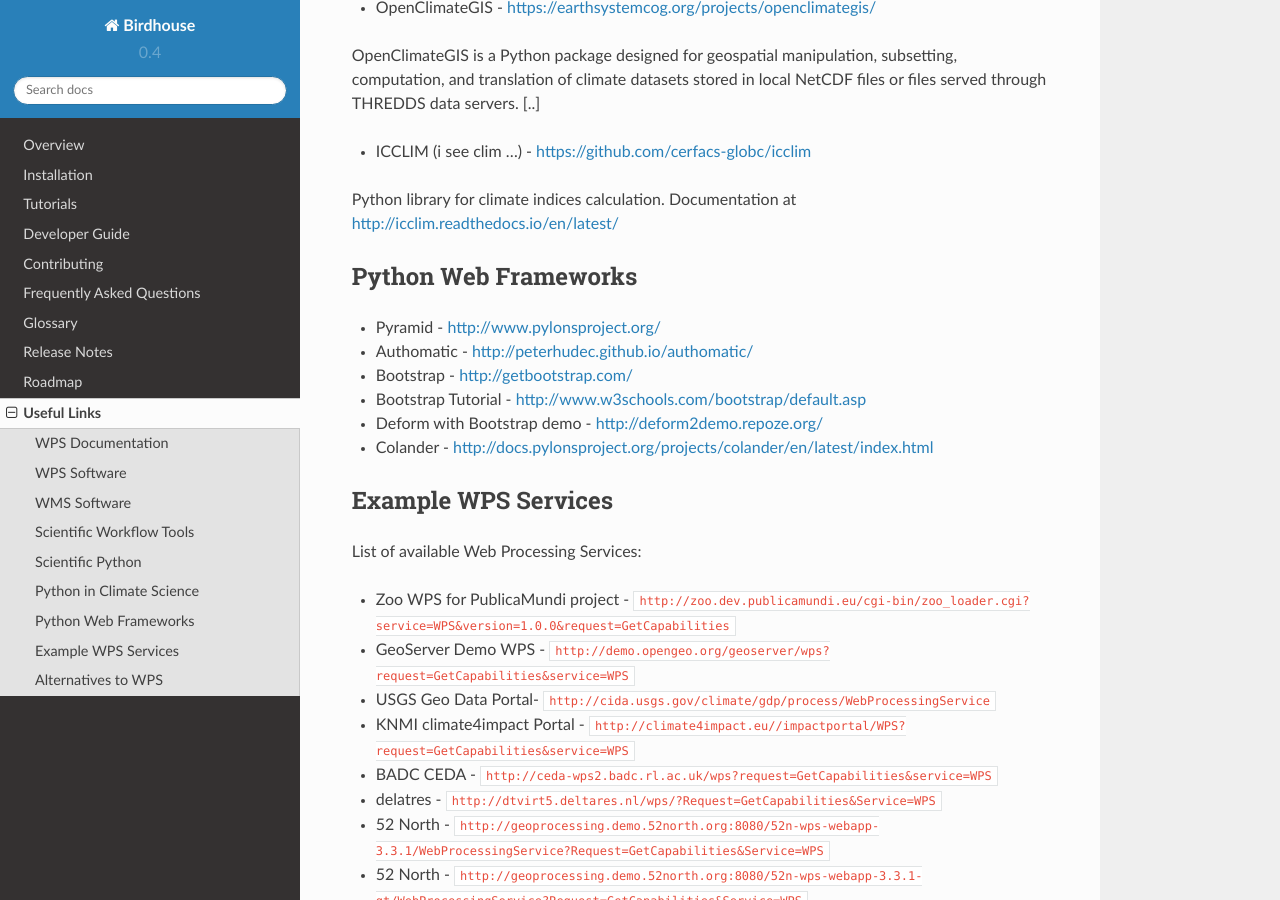
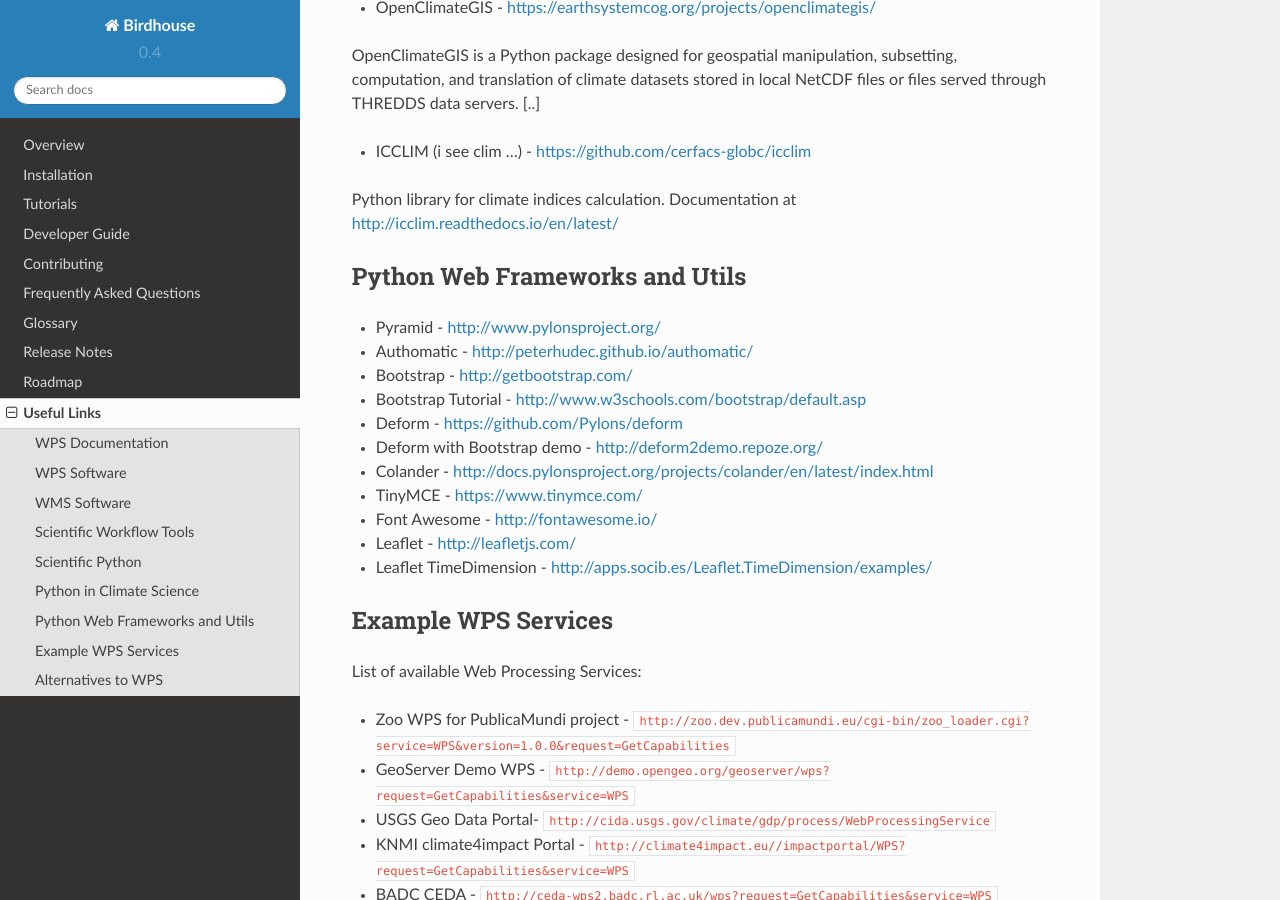
Before and after one commit to bird-house/birdhouse-docs, a Sphinx documentation site: the page built from docs/source/appendix.rst, in a window 1280 px wide and 900 px high, scrolled down 3096 px. Built offline with Sphinx 7.4.7 and the Read the Docs theme 2.0.0, drawn with Linux system fonts in a browser that asks for light colours.

Commit message:
added leaflet links

```diff
--- a/docs/source/appendix.rst
+++ b/docs/source/appendix.rst
@@ -144,15 +144,20 @@
 Python library for climate indices calculation.
 Documentation at http://icclim.readthedocs.io/en/latest/
 
-Python Web Frameworks
-=====================
+Python Web Frameworks and Utils
+===============================
 
 * Pyramid - http://www.pylonsproject.org/
 * Authomatic - http://peterhudec.github.io/authomatic/
 * Bootstrap - http://getbootstrap.com/
 * Bootstrap Tutorial - http://www.w3schools.com/bootstrap/default.asp
+* Deform - https://github.com/Pylons/deform
 * Deform with Bootstrap demo - http://deform2demo.repoze.org/
 * Colander - http://docs.pylonsproject.org/projects/colander/en/latest/index.html
+* TinyMCE - https://www.tinymce.com/
+* Font Awesome - http://fontawesome.io/
+* Leaflet - http://leafletjs.com/
+* Leaflet TimeDimension - http://apps.socib.es/Leaflet.TimeDimension/examples/
 
 Example WPS Services
 ====================
```
